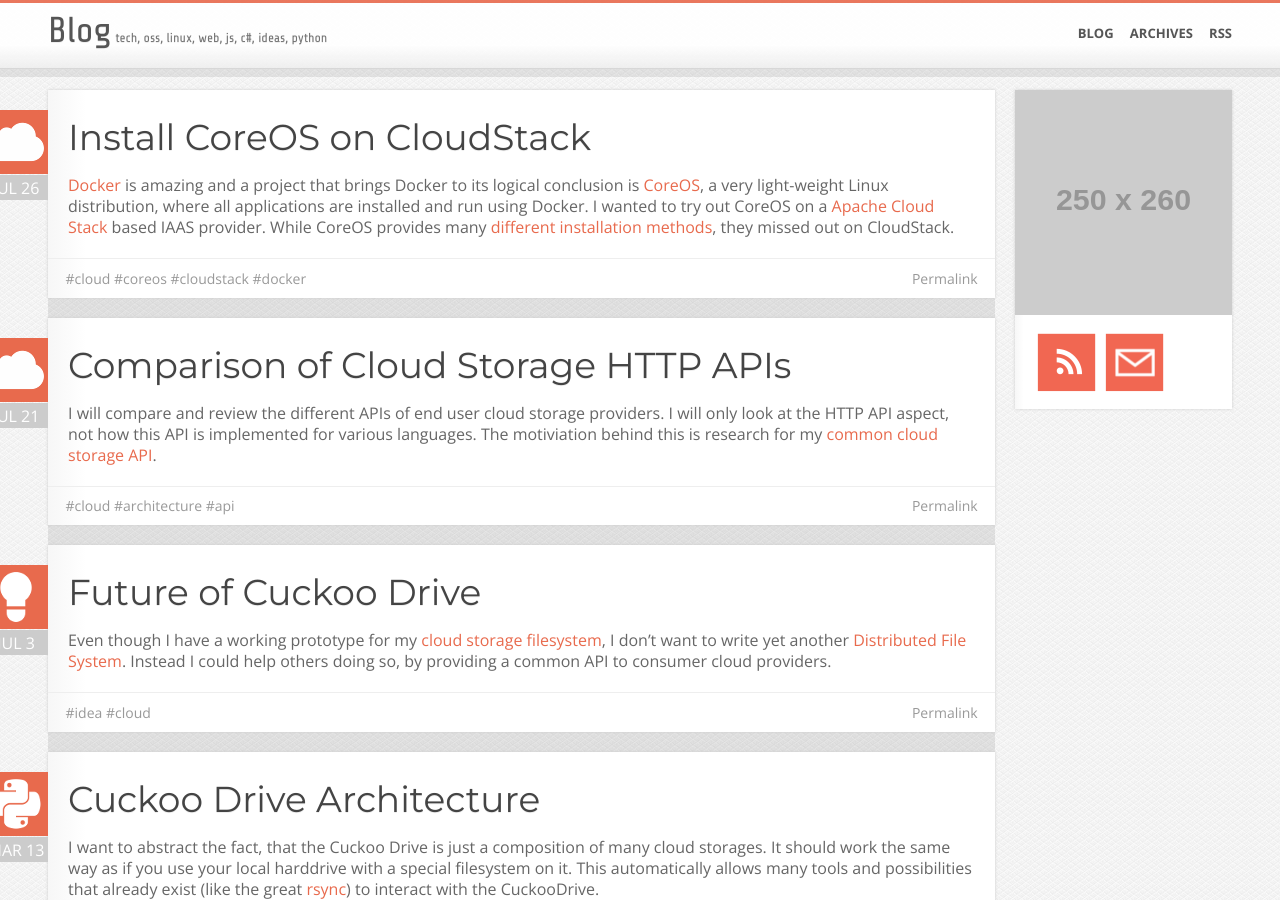
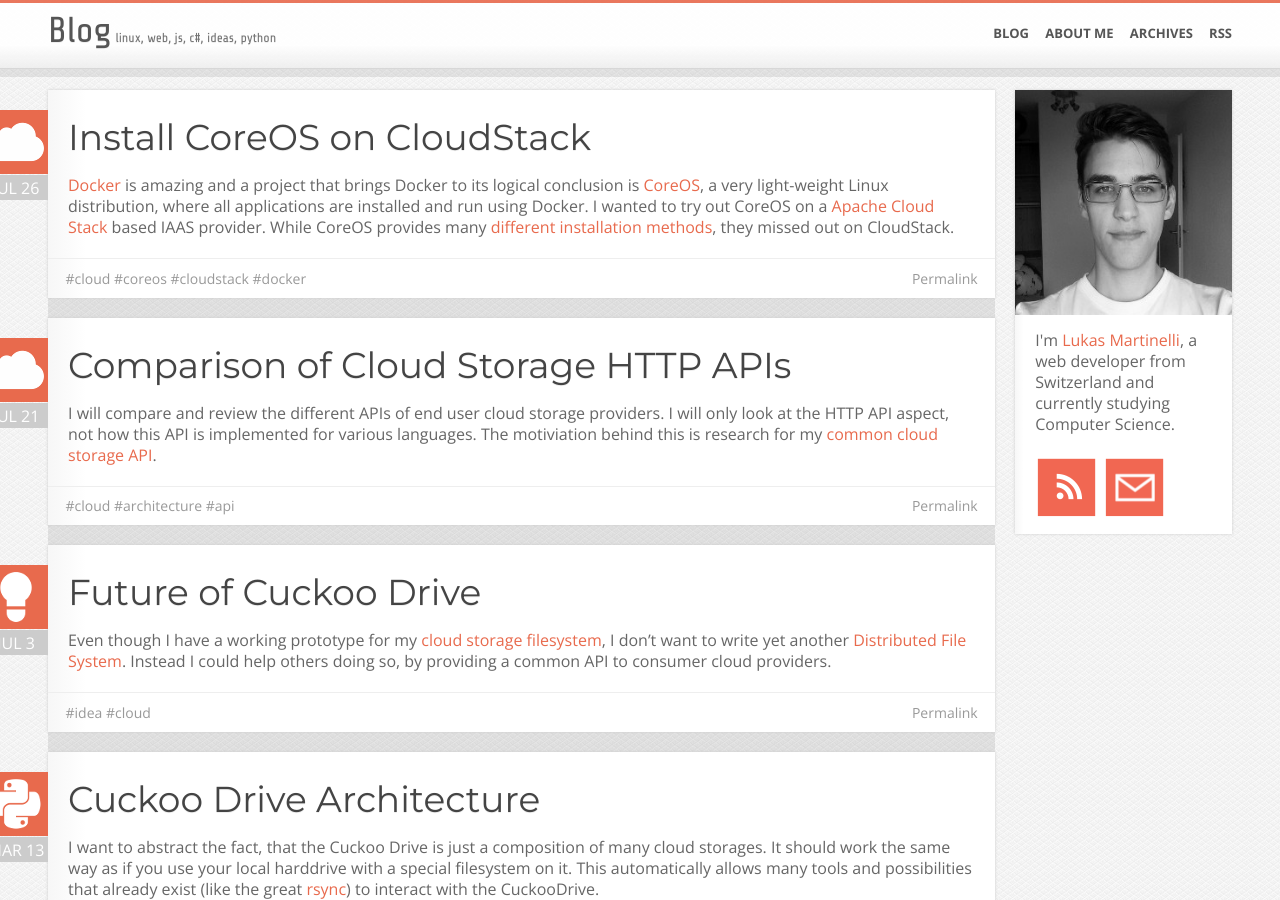
Before and after one commit to lukasmartinelli/lukasmartinelli.github.io, a Jekyll site: the page built from index.html, in a window 1280 px wide and 900 px high. Built offline with Jekyll 4.4.1, drawn with Linux system fonts in a browser that asks for light colours; Markdown is read by kramdown in place of the engine named in the settings; the list of posts is cut into pages by our own code.

Commit message:
Added bio

```diff
--- a/_includes/bio.html
+++ b/_includes/bio.html
@@ -1,6 +1,9 @@
 <div class="bio">
-  <div class="avatar"><img src="http://placehold.it/250x260"></img></div>
+  <div class="avatar"><img src="/img/lukasmartinelli.jpg "></img></div>
   <div class="description">
+      <p>
+      I'm <a href="/cv.html">Lukas Martinelli</a>, a web developer from Switzerland and currently studying Computer Science.
+      </p>
       <a href='/feed.xml' target='blank'>
           <img src='/img/rss.png' alt='Subscribe with RSS'></img>
       </a>
--- a/_includes/top.html
+++ b/_includes/top.html
@@ -3,11 +3,12 @@
     <div class="container">
       <div class="branding">
         <a href="/"><h1>Blog</h1></a>
-        <h2>tech, oss, linux, web, js, c#, ideas, python</h2>
+        <h2>linux, web, js, c#, ideas, python</h2>
       </div>
       <nav id="top-nav">
         <ul>
           <li><a href="/">Blog</a></li>
+          <li><a href="/cv.html">About me</a></li>
           <li><a href="/archive.html">Archives</a></li>
           <li><a href="/feed.xml">RSS</a></li>
         </ul>
```
Also changed, not shown: img/lukasmartinelli.jpg (added).
